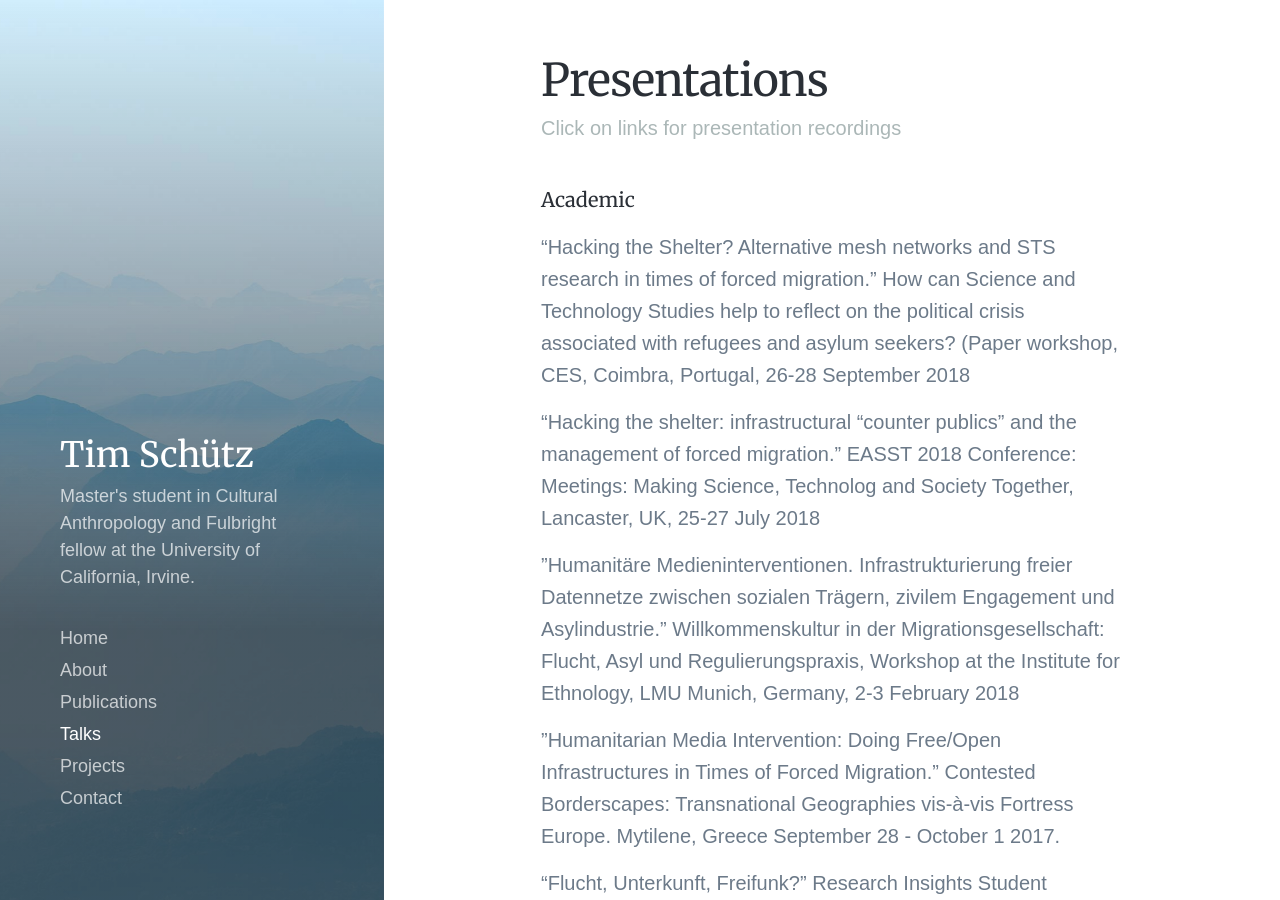
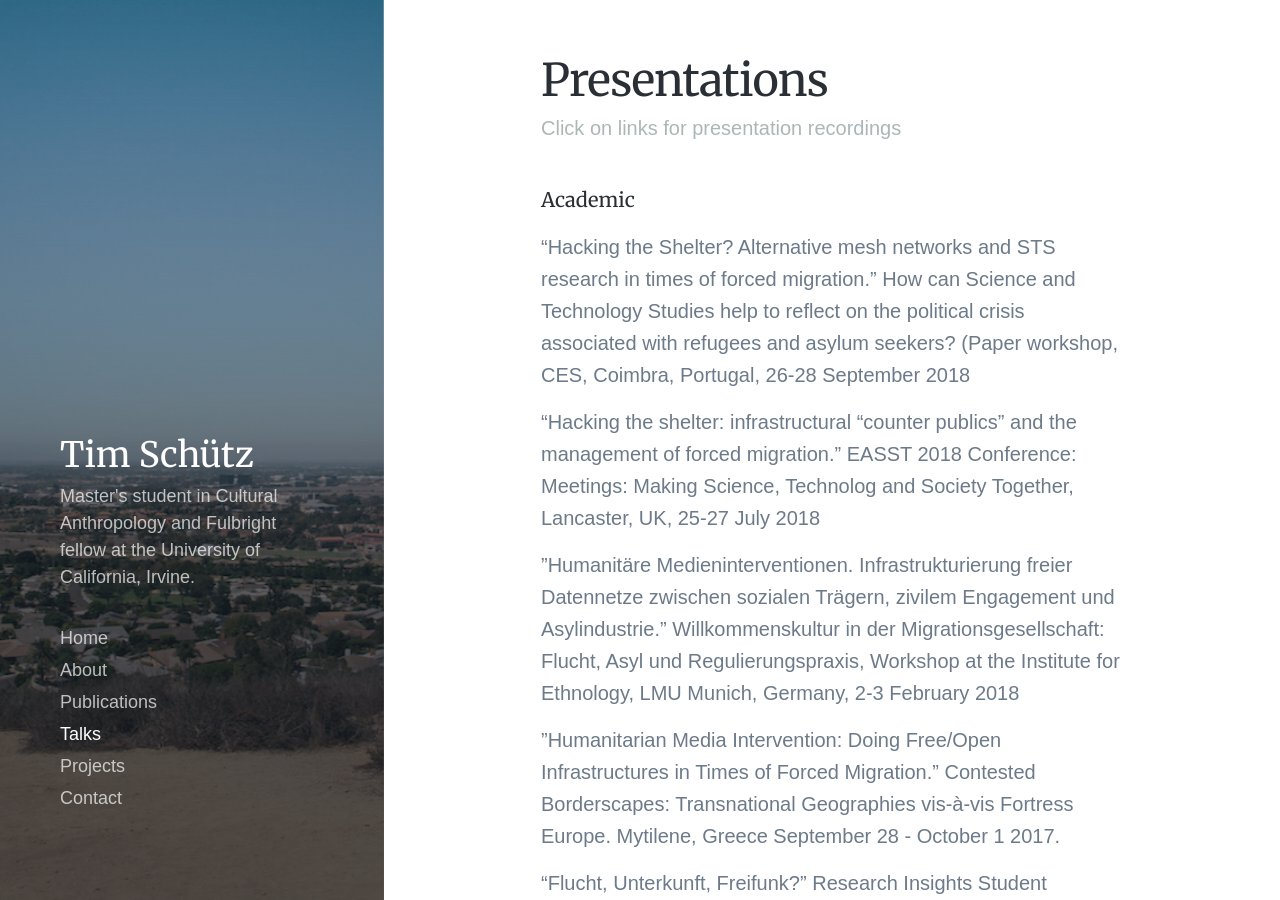
Before and after one commit to Tschuetzuci/tschuetzuci.github.io, a Jekyll site: the page built from _pages/presentations.md, in a window 1280 px wide and 900 px high. Built offline with Jekyll 4.4.1, drawn with Linux system fonts in a browser that asks for light colours; nearby versions of some CDN libraries; some web fonts are replaced.

Commit message:
Update presentations.md

```diff
--- a/_pages/presentations.md
+++ b/_pages/presentations.md
@@ -2,7 +2,7 @@
 title: Presentations
 subtitle: Click on links for presentation recordings
 description: Presentations by Tim Schütz
-featured_image: /images/demo/demo-portrait.jpg
+featured_image: /images/blog/2018/IMG_8643.jpg
 ---
 
 ###### Academic
```
